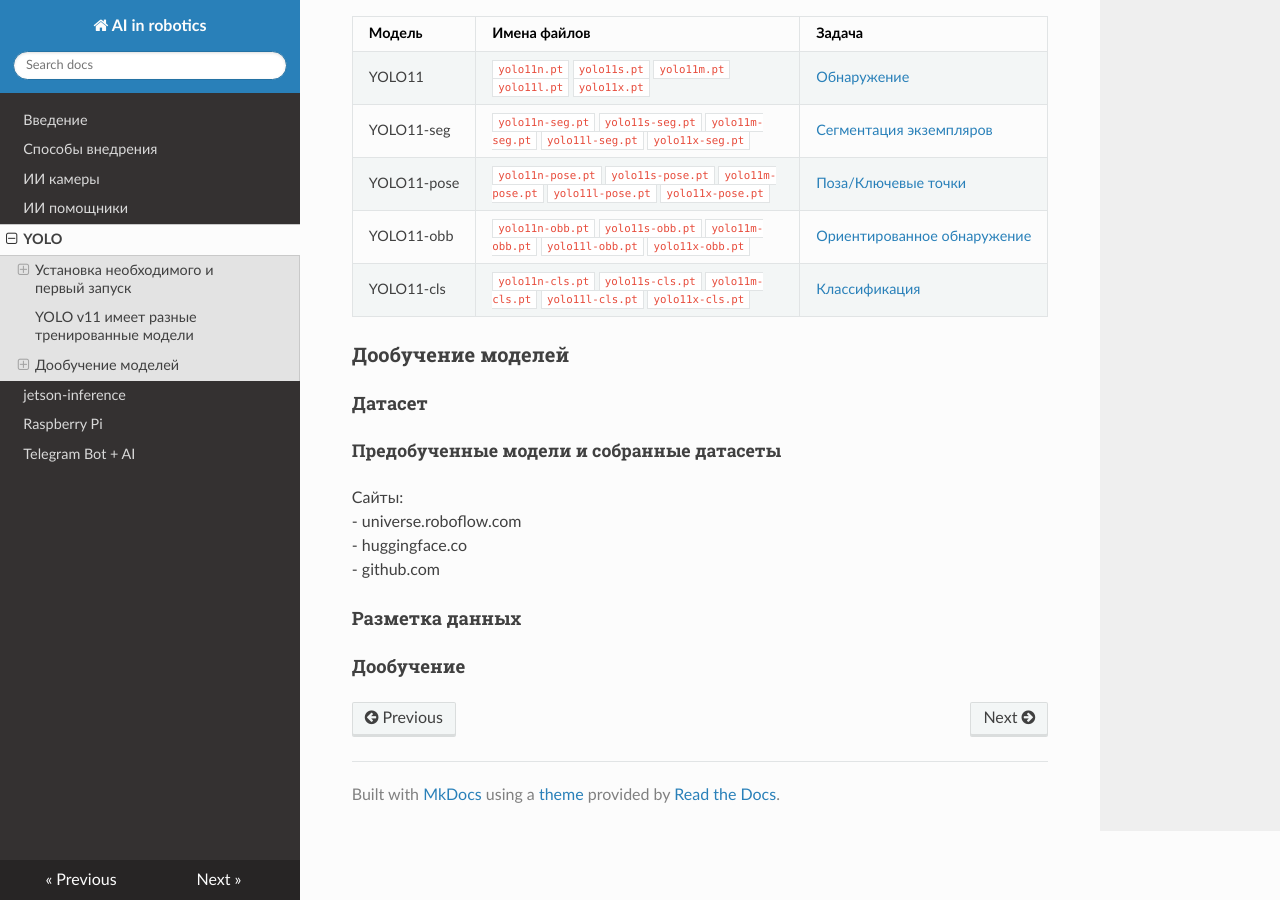
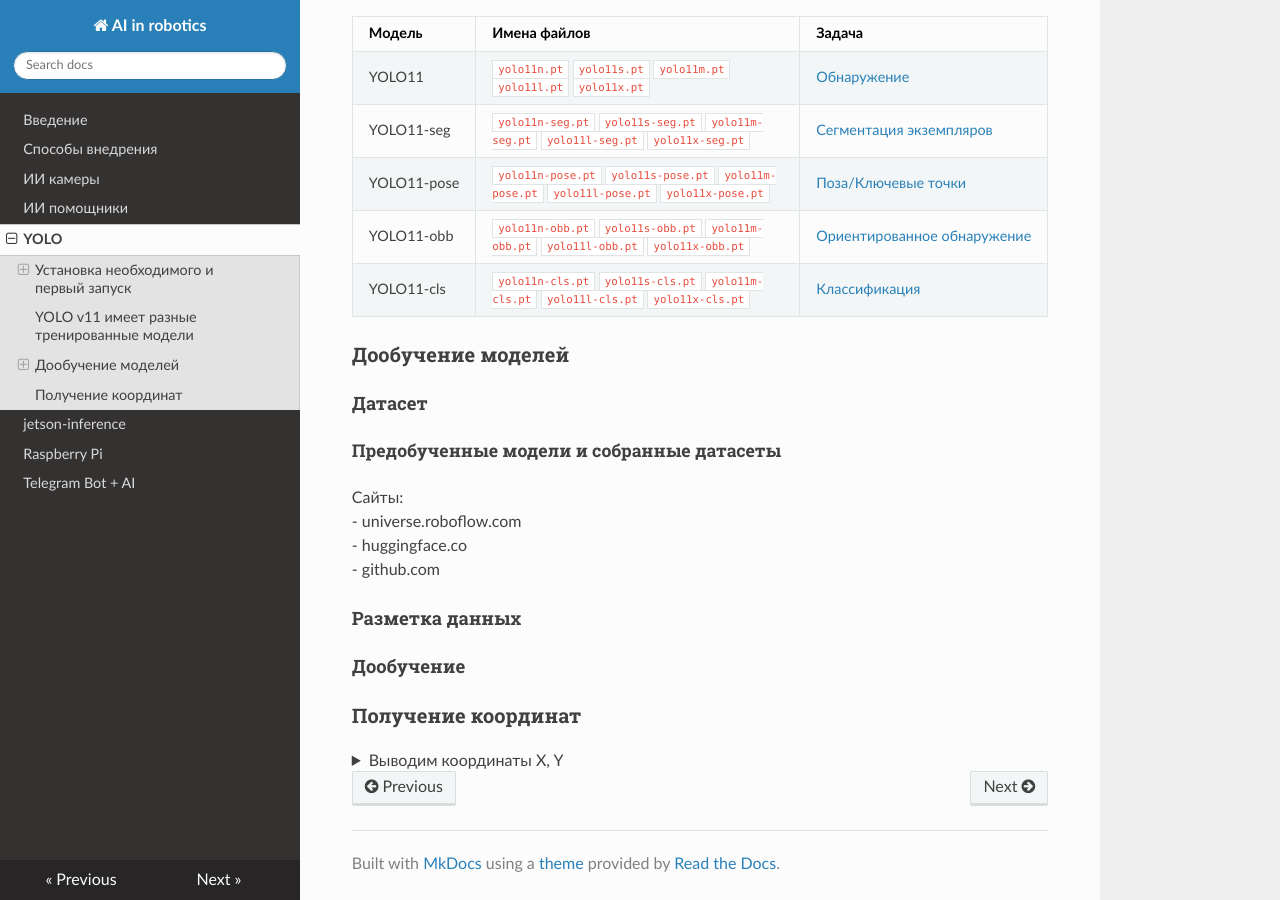
Before and after one commit to aztechell/AI-in-robotics, an MkDocs documentation site: the page built from docs/yolo.md, in a window 1280 px wide and 900 px high, scrolled down 2909 px. Built offline with MkDocs 1.6.1, drawn with Linux system fonts in a browser that asks for light colours; nearby versions of some CDN libraries; some of the changed lines change nothing that is shown.

Commit message:
adding info

````diff
--- a/docs/yolo.md
+++ b/docs/yolo.md
@@ -108,6 +108,7 @@
 
 wc.release(); cv2.destroyAllWindows()
 ```
+
 ### YOLO v11 имеет разные тренированные модели
 
 <img src="../img/img_3.png" alt="desc" width="700">
@@ -196,4 +197,24 @@
 - github.com
 
 #### Разметка данных
+
 #### Дообучение
+
+### Получение координат
+<details>
+<summary>Выводим координаты X, Y</summary>
+
+```
+    for box in results[0].boxes:
+        x1, y1, x2, y2 = map(int, box.xyxy[0])  # Получаем координаты bbox
+        center_x, center_y = (x1 + x2) // 2, (y1 + y2) // 2  # Находим центр
+
+        class_id = int(box.cls[0])  #Получаем id
+        class_name = model.names[class_id]  # Получаем название класса
+
+        # Extract tracking ID (if available)
+        track_id = int(box.id[0]) if box.id is not None else -1
+
+        print(f"Object: {class_name} (ID: {track_id}) at X={center_x}, Y={center_y}")
+```
+</details>
````
